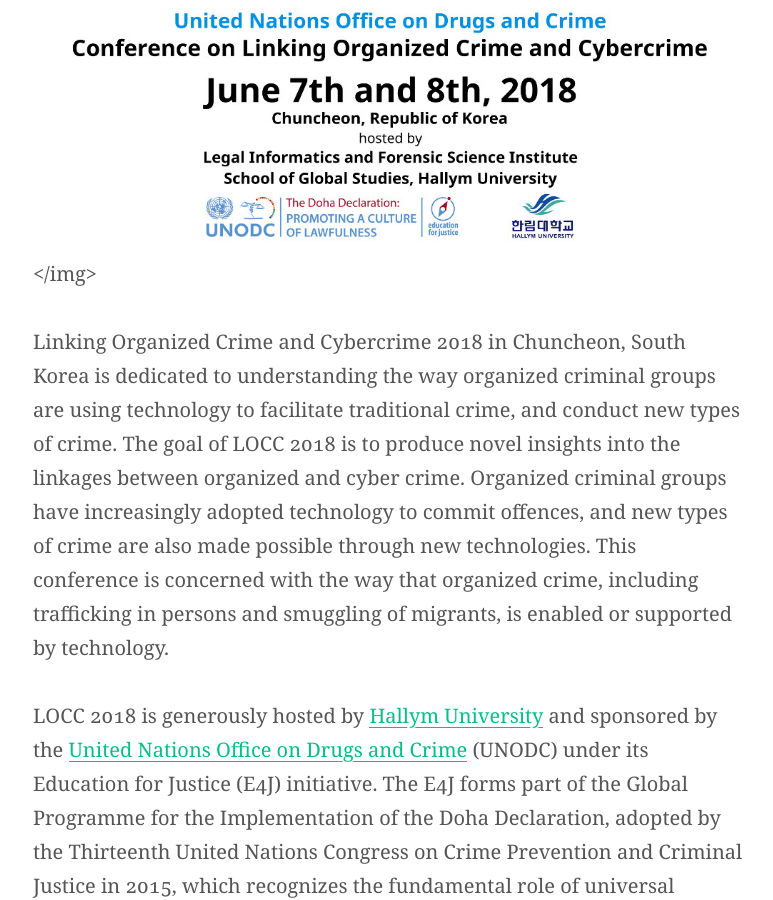
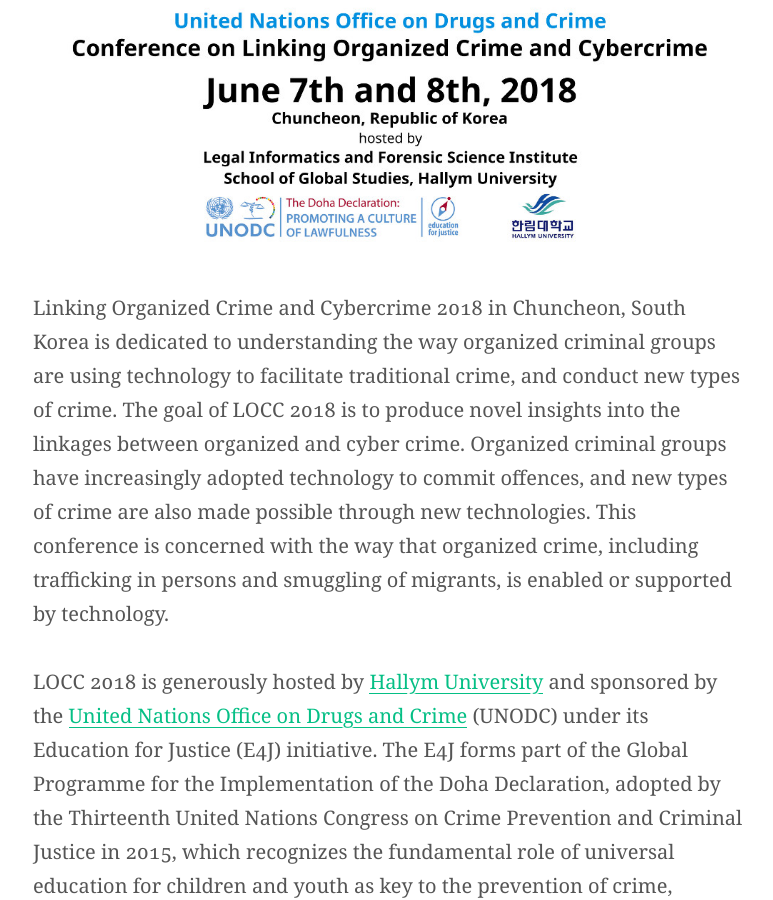
Before and after one commit to LIFSHallym/LOCC, a Jekyll site: the page built from index.md, in a window 1280 px wide and 900 px high, scrolled down 311 px. Shown: the whole window, without its empty margins (250-1023 px from the left). Built offline with Jekyll 4.4.1, drawn with Linux system fonts in a browser that asks for light colours; our own code applies the rules of GitHub Pages for plain Markdown files.

Commit message:
fix html

```diff
--- a/index.md
+++ b/index.md
@@ -7,7 +7,7 @@
 
 **[Registration is now open!](https://docs.google.com/forms/d/e/1FAIpQLSfBJN7sDZD0UoHxs7N06fIFm_LDOYAWwNUXdz5G3u-0ZdwQtg/viewform?usp=sf_link)**
 
-<img src="/assets/LOCCConferenceBannerWeb.jpg"></img>
+<img src="/assets/LOCCConferenceBannerWeb.jpg" />
 
 Linking Organized Crime and Cybercrime 2018 in Chuncheon, South Korea is dedicated to understanding the way organized criminal groups are using technology to facilitate traditional crime, and conduct new types of crime. The goal of LOCC 2018 is to produce novel insights into the linkages between organized and cyber crime. Organized criminal groups have increasingly adopted technology to commit offences, and new types of crime are also made possible through new technologies. This conference is concerned with the way that organized crime, including trafficking in persons and smuggling of migrants, is enabled or supported by technology.
 
```
